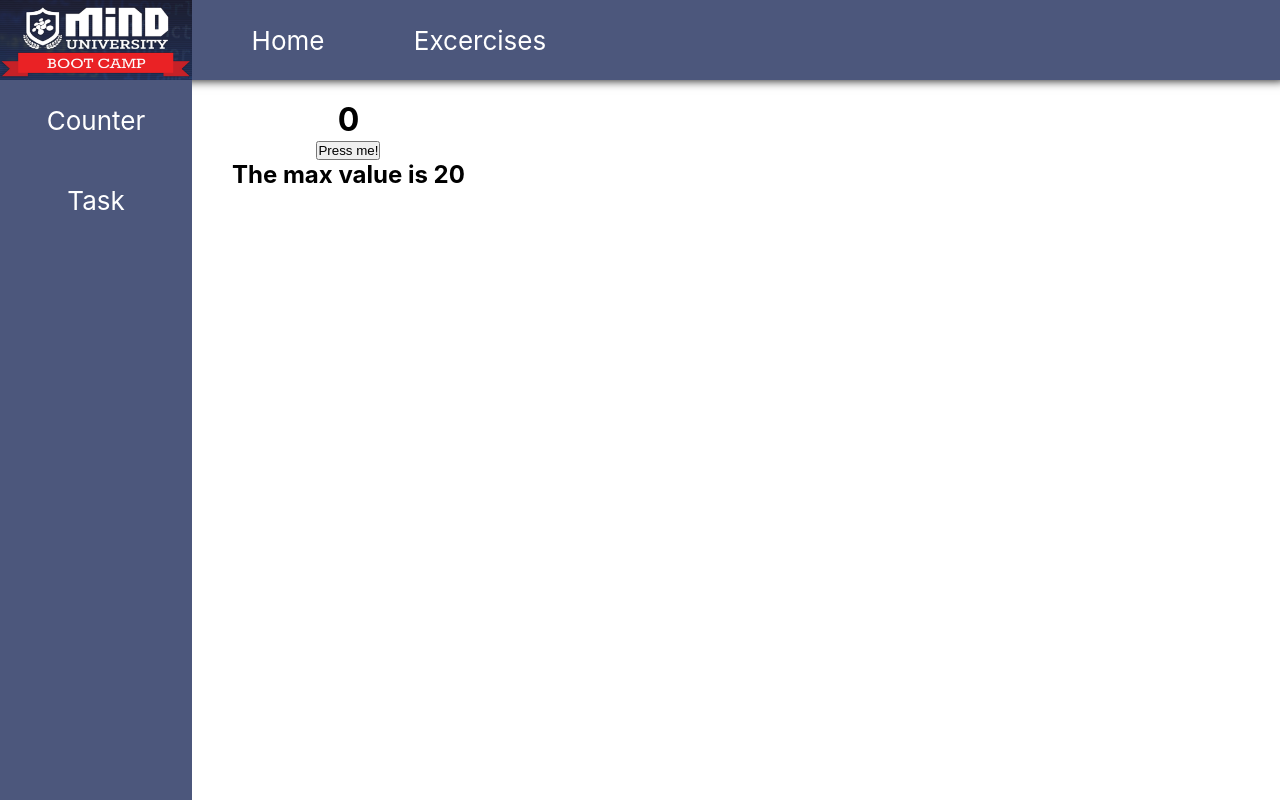
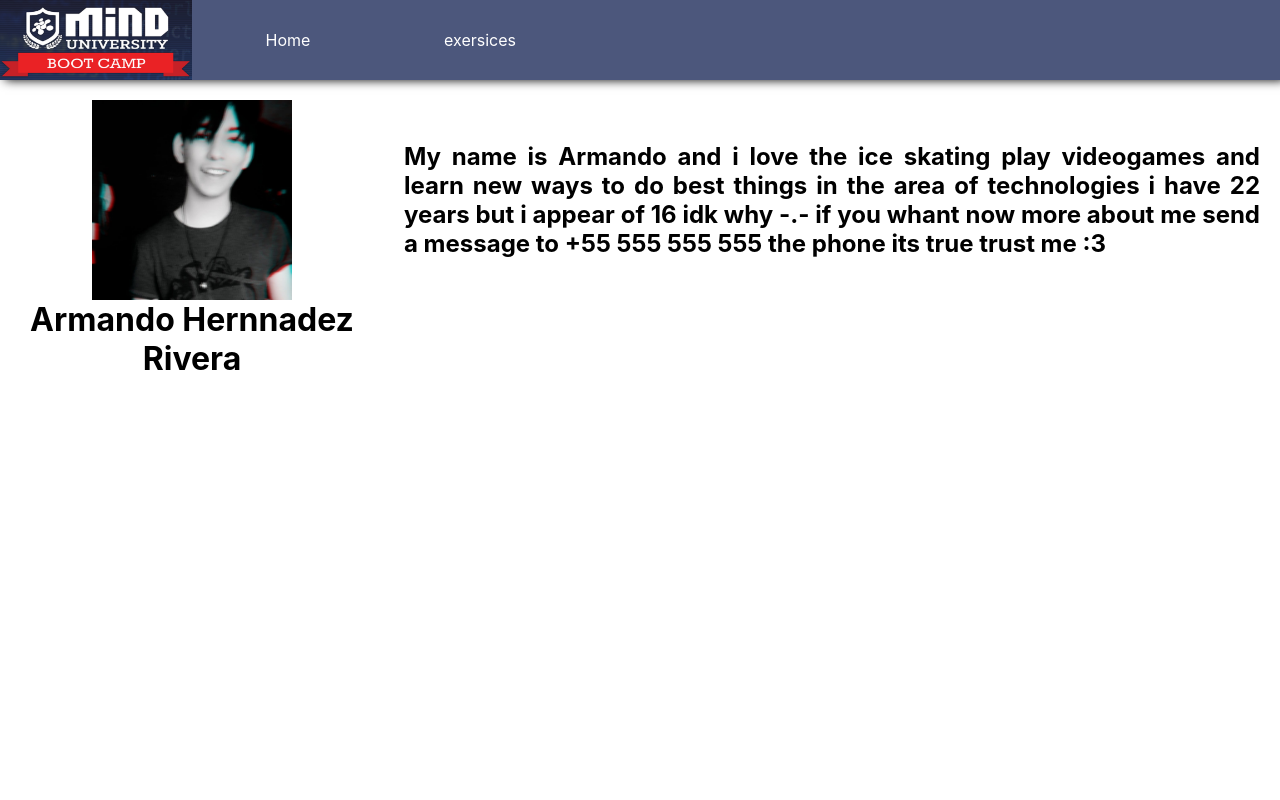
Before and after one commit to zarmby/react, a React (Create React App) app: page /home in a window 1280 px wide. Built offline with nearby package versions, Linux system fonts and the light colour scheme.

Commit message:
se cambio el metodo de navegacion

```diff
--- a/package.json
+++ b/package.json
@@ -8,6 +8,7 @@
     "@testing-library/user-event": "^12.1.10",
     "react": "^17.0.2",
     "react-dom": "^17.0.2",
+    "react-router-dom": "^5.2.0",
     "react-scripts": "4.0.3",
     "web-vitals": "^1.0.1"
   },
--- a/src/App.css
+++ b/src/App.css
@@ -25,6 +25,7 @@
 
 .SideBar{
   grid-column: 1 / 2;
+  grid-row: 1 / 2;
 }
 
 .content{
@@ -33,11 +34,16 @@
 }
 
 .excersises{
-  grid-column: 2 /3;
+  grid-column: 1 /3;
   display: flex;
   justify-content: flex-start;
   align-items: baseline;
-  margin: 20px 40px;
+  margin: 20;
+}
+
+.desc{
+  margin-top: 20px;
+  grid-column: 1 /3;
 }
 
 .App-link {
--- a/src/App.js
+++ b/src/App.js
@@ -1,41 +1,37 @@
-import React from 'react'
-import Counter2 from './components/counter/Counter2'
-import NavBar from './components/common/navbar/NavBar'
-import SideBar from './components/common/slidebar/SideBar'
-import Home from './components/Home/Home'
+import React from 'react';
 
+import {
+  BrowserRouter as Router,
+  Switch,
+  Route,
+  Link
+} from "react-router-dom";
 
+import Counter2 from './components/counter/Counter2';
+import NavBar from './components/common/navbar/NavBar';
+import SideBar from './components/common/slidebar/SideBar';
+import Home from './components/Home/Home';
 import './App.css';
 
 class App extends React.Component {
 
-  state = {
-    page: 2
-  }
-
-  handlePage = (pageRecived) => {
-    this.setState({
-      page: pageRecived
-    });
-  }
-
 render(){
   return (
-    <div className="App">
-      <header className="App-header">
-        <NavBar handlePage={this.handlePage}/>
-      </header>
+    <Router>
+      <NavBar/>
+
       <div className = "content">
-        <div>
-          <SideBar className = "SideBar"></SideBar>
-        </div>
-        <div className = "excersises">
-        {this.state.page===1
-        ? <Home/>
-        : <Counter2 max = {20}></Counter2 > }
-        </div>
+        <Switch>
+          <Route path="/home">
+            <Home className = "desc"/>
+          </Route>
+          <Route path="/exercises">
+            <SideBar className = "SideBar"/>
+            <Counter2 className = "excersises" max = {20}/>
+          </Route>
+        </Switch>
       </div>
-    </div>
+    </Router>
   );
 }
 }
--- a/src/components/Home/styles.css
+++ b/src/components/Home/styles.css
@@ -87,17 +87,24 @@
 
 .picture{
   grid-column: 1 / 2;
+  display: flex;
+  align-items: center;
+  justify-content: center;
 }
 
 .Description{
   display: flex;
-  justify-content: space-around;
-  align-content: flex-end;
+  justify-content: center;
+  align-self: center;
+  text-align: justify;
   grid-column: 2 / 3;
+  margin: 20px;
 }
 
 .name{
   display: flex;
-  align-content: center;
-  justify-content: flex-end;
+  align-items: baseline;
+  justify-content: center;
+  text-align: center;
+
 }
--- a/src/components/common/navbar/NavBar.jsx
+++ b/src/components/common/navbar/NavBar.jsx
@@ -1,20 +1,21 @@
 import React from 'react';
 import './styles.css';
 import logo from '../../../assets/img/logo-1.png';
+import { Link } from "react-router-dom";
 
 class NavBar extends React.Component {
 
-  ChangePage(page){
-          const { handlePage } = this.props;
-          handlePage(page);
-    }
 
   render() {
     return (
       <div className = "NavBar">
-        <div className = "root-1"><img src={logo} width = "100%" height = "80px"/></div>
-        <div className = "root-2" onClick={() => this.ChangePage(1)}>Home</div>
-        <div className = "root-3" onClick={() => this.ChangePage(2)}>Excercises</div>
+        <div className = "logo"><img src={logo} width = "100%" height = "80px"/></div>
+        <div className = "homePage">
+          <Link to = "/home" className = "NavLink">Home</Link>
+        </div>
+        <div className = "ExcersisesPage" Link to = "/exercises">
+          <Link to = "/exercises" className = "NavLink">exersices</Link>
+        </div>
       </div>
     );
   }
--- a/src/components/common/navbar/styles.css
+++ b/src/components/common/navbar/styles.css
@@ -1,6 +1,11 @@
 *{
   margin: 0;
   padding: 0;
+}
+
+.NavLink{
+    text-decoration: none;
+    color: white;
 }
 
 .NavBar{
@@ -12,25 +17,27 @@
   box-shadow: 5px 0px 10px black;
 }
 
-.root-1{
+.logo{
   display: flex;
   justify-content: center;
   align-items: center;
   grid-column: 1 / 2;
 }
 
-.root-2{
+.homePage{
   display: flex;
   justify-content: center;
   align-items: center;
   grid-column: 2 / 3;
+  color: white;
 }
 
-.root-3{
+.ExcersisesPage{
   display: flex;
   justify-content: center;
   align-items: center;
   grid-column: 3 / 4;
+  color: white;
 }
 
 .SideBar{
@@ -62,11 +69,11 @@
   height: 80px;
 }
 
-.root-3:hover{
+.ExcersisesPage:hover{
   background-color: #7887bb;
 }
 
-.root-2:hover{
+.homePage:hover{
   background-color: #7887bb;
 }
 
--- a/src/components/common/slidebar/SideBar.jsx
+++ b/src/components/common/slidebar/SideBar.jsx
@@ -1,4 +1,5 @@
 import React from 'react';
+import { Link } from "react-router-dom";
 
 class SideBar extends React.Component {
 
```
Also changed, not shown: 1 other file (tests, documents, lock files or other folders).
